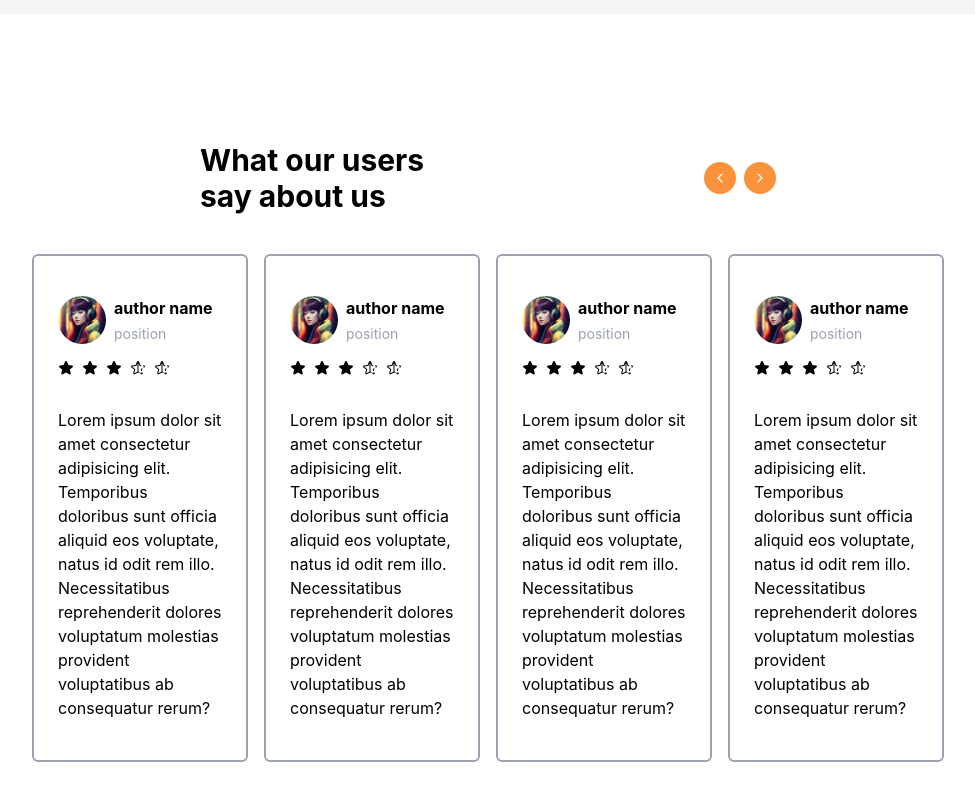
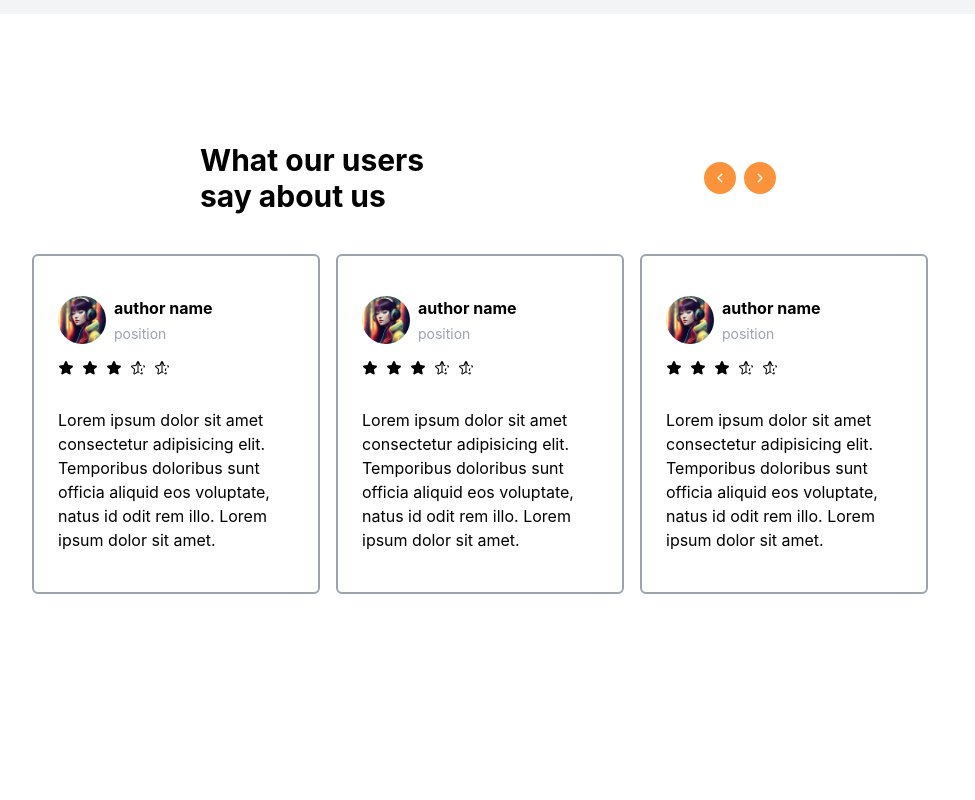
Before and after one commit to danilodavid521/retailor_watch_content, a React (Create React App) app: page / in a window 1280 px wide. Shown: the part 4298-5098 px from the top of the page, without its empty margins (152-1127 px from the left). After the commit the page ends 5020 px from the top, so only its background shows below. Built offline with nearby package versions, Linux system fonts and the light colour scheme.

Commit message:
feat: adjusted the  card width

```diff
--- a/src/components/ui/TestmonialCard.tsx
+++ b/src/components/ui/TestmonialCard.tsx
@@ -3,7 +3,7 @@ import AuthorImage from '../../assets/images/creator.webp'
 
 export default function TestmonialCard() {
     return (
-        <div className='flex flex-col rounded-md px-6 py-10 border-2 border-gray-400'>
+        <div className='flex flex-col rounded-md px-6 py-10 border-2 border-gray-400' style={{ minWidth: '288px' }} >
             <div className='flex gap-2 mb-4'>
                 <img className='w-12 h-12 rounded-full' src={AuthorImage} alt="client_avatar" />
                 <div className='flex flex-col'>
@@ -19,7 +19,7 @@ export default function TestmonialCard() {
                 <svg xmlns="http://www.w3.org/2000/svg" width="16" height="16" viewBox="0 0 256 256"><path fill="currentColor" d="m234.5 114.38l-5.23 4.62a8 8 0 1 1-10.52-12l5.23-4.57v-.07l-8.67-.75a8 8 0 1 1 1.37-16l8.7.75a16 16 0 0 1 9.11 28.07Zm-60.7 43l2.86 12.41a8 8 0 1 0 15.59-3.6l-2.85-12.47l7.86-6.86a8 8 0 0 0-10.52-12.06l-7.86 6.87a16 16 0 0 0-5.08 15.73ZM136 51.15v133.66l.27.15l11.88 7.22a8 8 0 0 1-8.3 13.68L128 198.64l-51 31a16 16 0 0 1-23.84-17.34l13.45-58.5l-45.11-39.42a16 16 0 0 1 9.11-28.07l59.46-5.14l23.21-55.36a15.95 15.95 0 0 1 29.44 0L166 81.17l10.74.93a8 8 0 0 1-1.38 16l-10.76-.93a16 16 0 0 1-13.35-9.75ZM119.73 185l.27-.15V51.15l-15.2 36.22a16 16 0 0 1-13.35 9.75L32 102.25a.58.58 0 0 0 0 .1l45.13 39.34a16 16 0 0 1 5.07 15.71l-13.52 58.54Zm79.91 13.25a8 8 0 0 0-15.59 3.61l3.3 14.14l-11.19-6.8a8 8 0 1 0-8.31 13.68l11.23 6.82a16 16 0 0 0 23.84-17.34Z" /></svg>
             </div>
             <div>
-                <p>Lorem ipsum dolor sit amet consectetur adipisicing elit. Temporibus doloribus sunt officia aliquid eos voluptate, natus id odit rem illo. Necessitatibus reprehenderit dolores voluptatum molestias provident voluptatibus ab consequatur rerum?</p>
+                <p>Lorem ipsum dolor sit amet consectetur adipisicing elit. Temporibus doloribus sunt officia aliquid eos voluptate, natus id odit rem illo. Lorem ipsum dolor sit amet. </p>
             </div>
         </div>
     )
```
